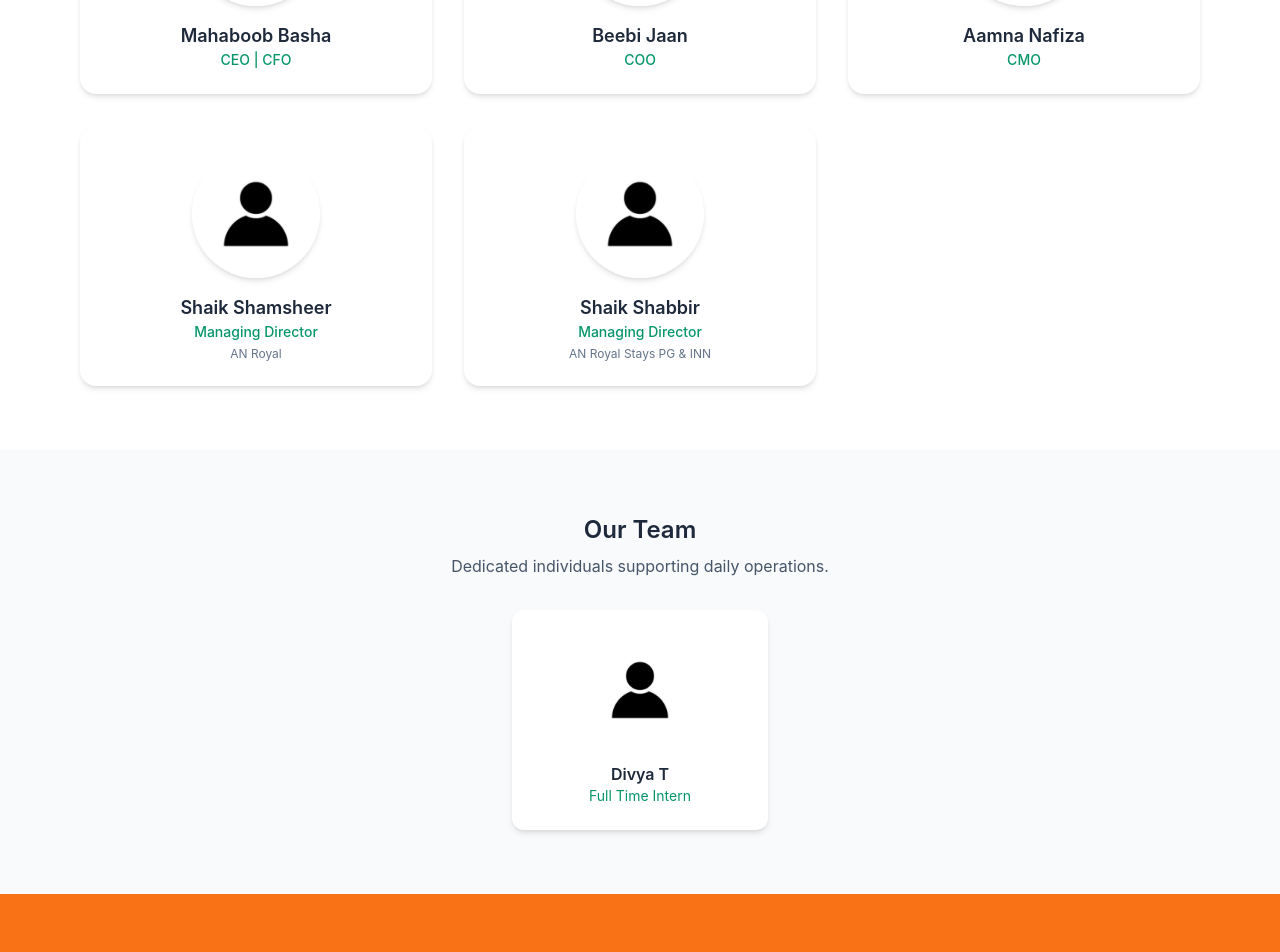
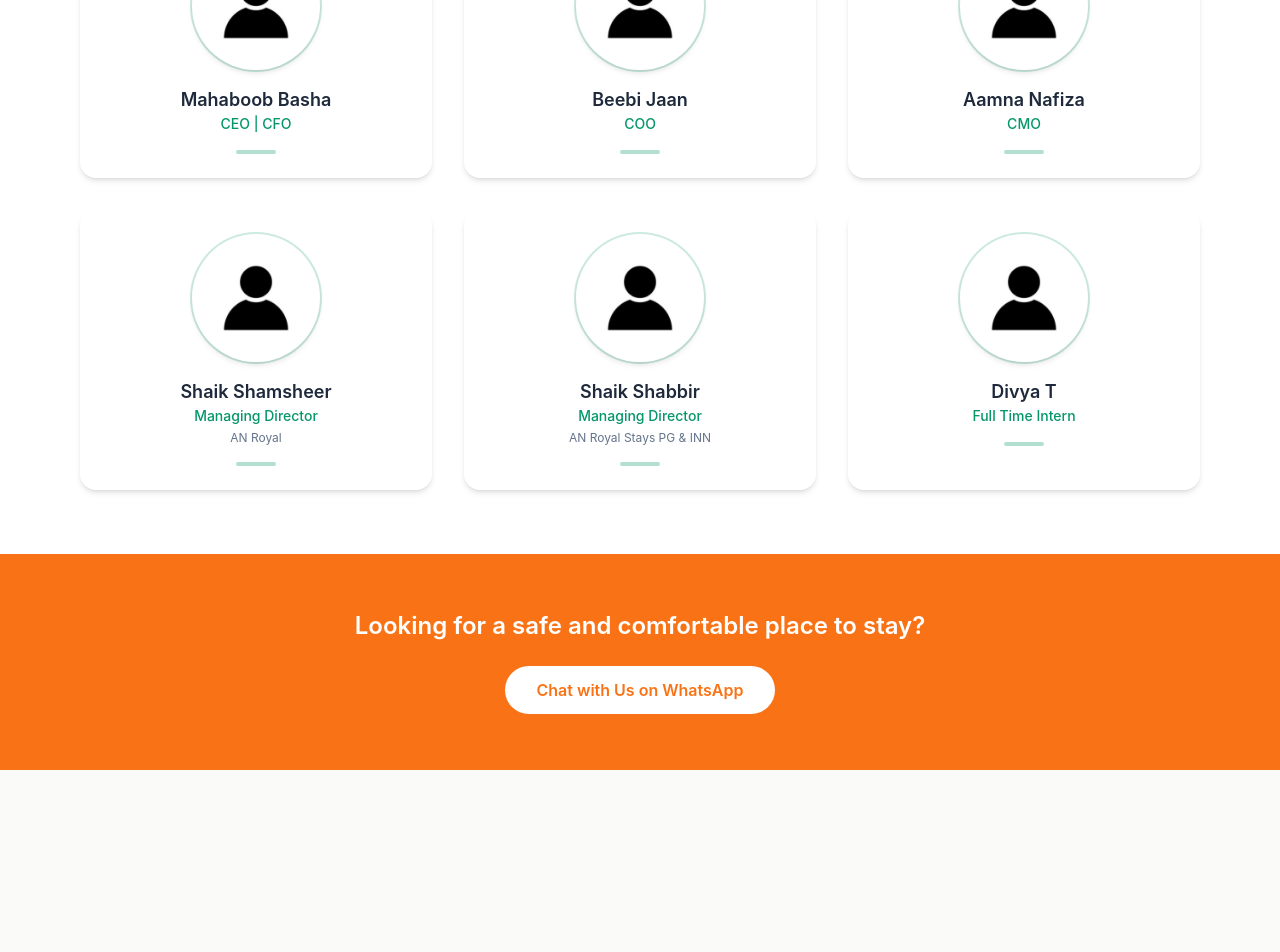
Before and after one commit to anzar00/an-stays-website, an Angular app: page /#/about in a window 1280 px wide. Shown: the part 1300-2252 px from the top of the page. After the commit the page ends 2070 px from the top, so only its background shows below. Built offline with nearby package versions, Linux system fonts and the light colour scheme.

Commit message:
Unify team display under AN Family without role-based sections

```diff
--- a/src/app/pages/about/about.component.html
+++ b/src/app/pages/about/about.component.html
@@ -2,11 +2,8 @@
 
     <!-- HERO -->
     <div class="relative h-[60vh] min-h-[380px]">
-    <img
-      src="assets/images/about/about-hero.webp"
-      class="absolute inset-0 h-full w-full object-cover"
-      alt="AN Royal Stays"
-    />
+        <img src="assets/images/about/about-hero.webp" class="absolute inset-0 h-full w-full object-cover"
+            alt="AN Royal Stays" />
 
         <div class="absolute inset-0 bg-black/50"></div>
 
@@ -77,82 +74,64 @@
         </div>
     </div>
 
-  <!-- LEADERSHIP -->
+
+    <!-- AN FAMILY -->
     <section class="py-16">
         <div class="mx-auto max-w-6xl px-4">
 
             <h2 class="text-3xl font-heading font-bold text-center">
-        Leadership Team
+                The AN Family
             </h2>
 
-      <div class="mt-10 grid gap-8 sm:grid-cols-2 lg:grid-cols-3">
-        @for (member of team.slice(0, 5); track member.name) {
+            <p class="mt-2 text-center text-slate-600 max-w-xl mx-auto">
+                The people who work together to make AN Royal Stays a safe,
+                comfortable, and welcoming place for everyone.
+            </p>
 
-          <div class="rounded-2xl bg-white p-6 text-center shadow-md hover:shadow-xl transition">
-            <img
-              [src]="member.image"
-              class="mx-auto h-32 w-32 rounded-full object-cover shadow-md"
-            />
+            <div class="mt-12 grid grid-cols-1 gap-8 sm:grid-cols-2 lg:grid-cols-3">
+                @for (member of team; track member.name) {
 
-            <h3 class="mt-4 font-semibold text-lg">
+                <div
+                    class="group rounded-2xl bg-white p-6 text-center shadow-md transition hover:-translate-y-1 hover:shadow-xl">
+                    <div class="relative mx-auto h-32 w-32">
+                        <img [src]="member.image" [alt]="member.name"
+                            class="h-32 w-32 rounded-full object-cover shadow-md" />
+                        <div class="absolute inset-0 rounded-full ring-2 ring-primary/20"></div>
+                    </div>
+
+                    <h3 class="mt-4 text-lg font-semibold">
                         {{ member.name }}
                     </h3>
 
-            <p class="text-primary text-sm font-medium">
+                    <p class="text-sm font-medium text-primary">
                         {{ member.role }}
                     </p>
 
                     @if (member.organization) {
-              <p class="text-xs text-slate-500 mt-1">
+                    <p class="mt-1 text-xs text-slate-500">
                         {{ member.organization }}
                     </p>
                     }
+
+                    <div class="mx-auto mt-4 h-1 w-10 rounded bg-primary/30"></div>
                 </div>
+
                 }
             </div>
+
         </div>
     </section>
 
-  <!-- TEAM -->
-  <section class="bg-slate-50 py-16">
-    <div class="mx-auto max-w-6xl px-4 text-center">
 
-      <h2 class="text-2xl font-semibold">
-        Our Team
-      </h2>
-
-      <p class="mt-2 text-slate-600">
-        Dedicated individuals supporting daily operations.
-      </p>
-
-      <div class="mt-8 flex justify-center">
-        <div class="rounded-xl bg-white p-6 shadow-md w-64">
-          <img
-            [src]="team[5].image"
-            class="mx-auto h-28 w-28 rounded-full object-cover"
-          />
-          <h3 class="mt-4 font-semibold">
-            {{ team[5].name }}
-          </h3>
-          <p class="text-sm text-primary">
-            {{ team[5].role }}
-          </p>
-        </div>
-      </div>
-    </div>
-  </section>
 
     <!-- CTA -->
     <section class="bg-accent py-14 text-center text-white">
         <h3 class="text-2xl font-semibold">
-      Looking for a safe and comfortable place to stay? We’re here to help!
+            Looking for a safe and comfortable place to stay?
         </h3>
 
-    <a
-      href="https://wa.me/918105779999"
-      target="_blank"
-      class="mt-6 inline-block rounded-full bg-white px-8 py-3 font-semibold text-accent"
-    >
+        <a href="https://wa.me/918105779999" target="_blank"
+            class="mt-6 inline-block rounded-full bg-white px-8 py-3 font-semibold text-accent">
             Chat with Us on WhatsApp
         </a>
     </section>
```
Lines whose indentation alone changed are shown as unchanged.
